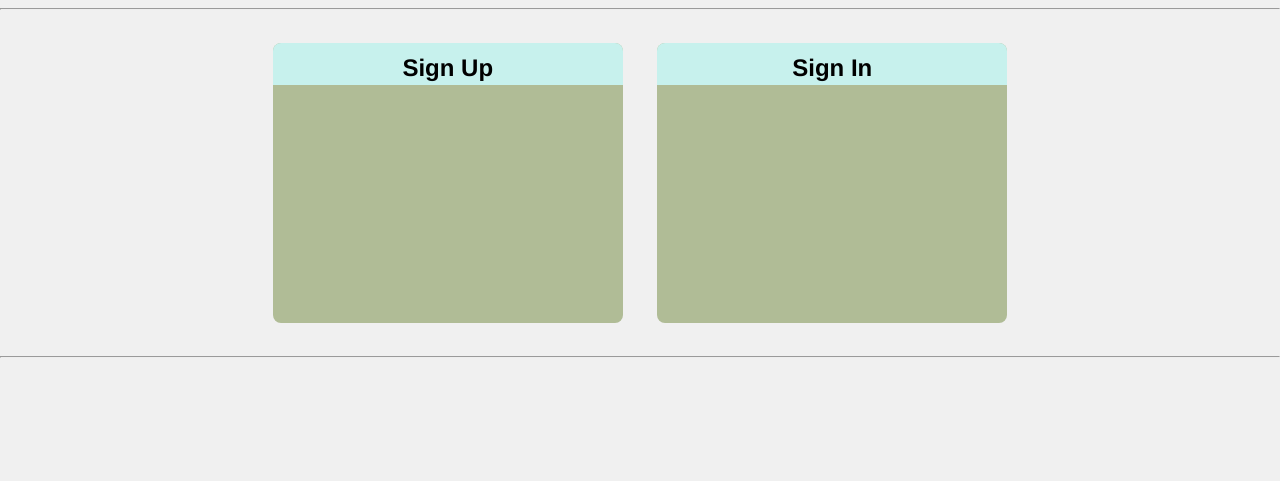
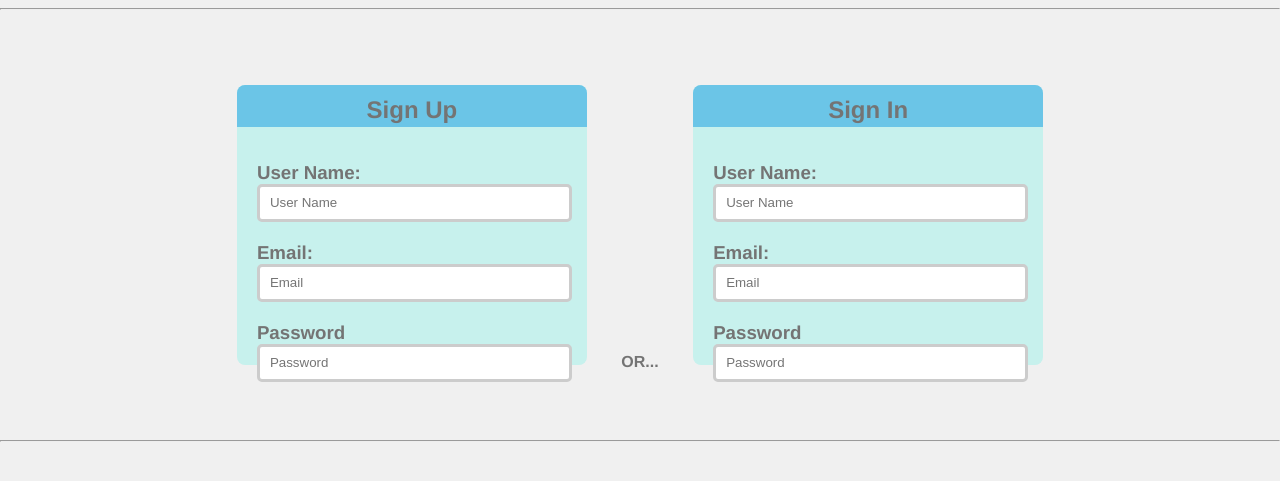
Before and after one commit to Miguelmargar/personal_practice, a Flask app: page / in a window 1280 px wide. Shown: the part 90-571 px from the top of the page. Run offline with Flask 2, Linux system fonts and the light colour scheme; some libraries are stand-ins or nearby versions.

Commit message:
finished landing page sign up, log in design

```diff
--- a/web scrapping/static/finance.css
+++ b/web scrapping/static/finance.css
@@ -10,19 +10,20 @@ body {
     width: 12%;
     padding: 12px 0px 8px 40px;
     font-weight: 800;
-    color: #808080;
+    color: #747474;
     display: inline-block;
 }
 
 main {
 	text-align: center;
+	margin: 50px 0px 50px 0px;
 }
 
 .sign {
 	display: inline-block;
 	height: 35vh;
 	width: 350px;
-	background-color: #b0bc96;
+	background-color: #c7f1ed;
 	margin: 25px 15px 25px 15px;
 	border-radius: 8px;
 }
@@ -30,12 +31,53 @@ main {
 .signtop {
 	margin: 0;
 	height: 15%;
-	background-color: #c7f1ed;
+	background-color: #6bc5e7;
 	border-radius: 8px 8px 0px 0px;
 }
 
 .signtop h2 {
+	color: #747474;
 	padding-top: 11px;
 	margin: inherit;
 	border-radius: 8px 8px 0px 0px;
 }
+
+.sign form {
+	padding-top: 15px;
+	padding-left: 20px;
+	text-align: left;
+	height: 75%;
+}
+
+.sign h3 {
+	margin: 0;
+	padding-top: 20px;
+	color: #747474;
+}
+
+.sign input {
+	border-radius: 5px;
+	height: 30px;
+	width: 90%;
+	border: 3px solid #ccc;
+	outline: none;
+	padding-left: 10px;
+	transition: 1.5s;
+}
+
+.sign input:focus {
+	border: 3px solid black;
+}
+
+.or {
+	display: inline-block;
+	margin: 0px 15px 0px 15px;
+	font-weight: bold;
+	color: #747474;
+}
+
+@media (max-width: 836px) {
+	.or {
+		display: block;
+	}
+}
--- a/web scrapping/templates/finance.html
+++ b/web scrapping/templates/finance.html
@@ -23,12 +23,28 @@
 			<div class="signtop">
 				<h2>Sign Up</h2>
 			</div>
+			<form method="POST" action="/signUp">
+				<h3>User Name:</h3>
+				<input type="text" placeholder="User Name" name="upName">
+				<h3>Email:</h3>
+				<input type="email" placeholder="Email" name="upEmail">
+				<h3>Password</h3>
+				<input type="password" placeholder="Password" name="upPass">
+			</form>
 		</div>
-
+    	<p class="or">OR...</p>
     	<div class="sign">
     		<div class="signtop">
     			<h2>Sign In</h2>
 			</div>
+			<form method="POST" action="/signUp">
+				<h3>User Name:</h3>
+				<input type="text" placeholder="User Name" name="upName">
+				<h3>Email:</h3>
+				<input type="email" placeholder="Email" name="upEmail">
+				<h3>Password</h3>
+				<input type="password" placeholder="Password" name="upPass">
+			</form>
     	</div>
 
     </main>
```
